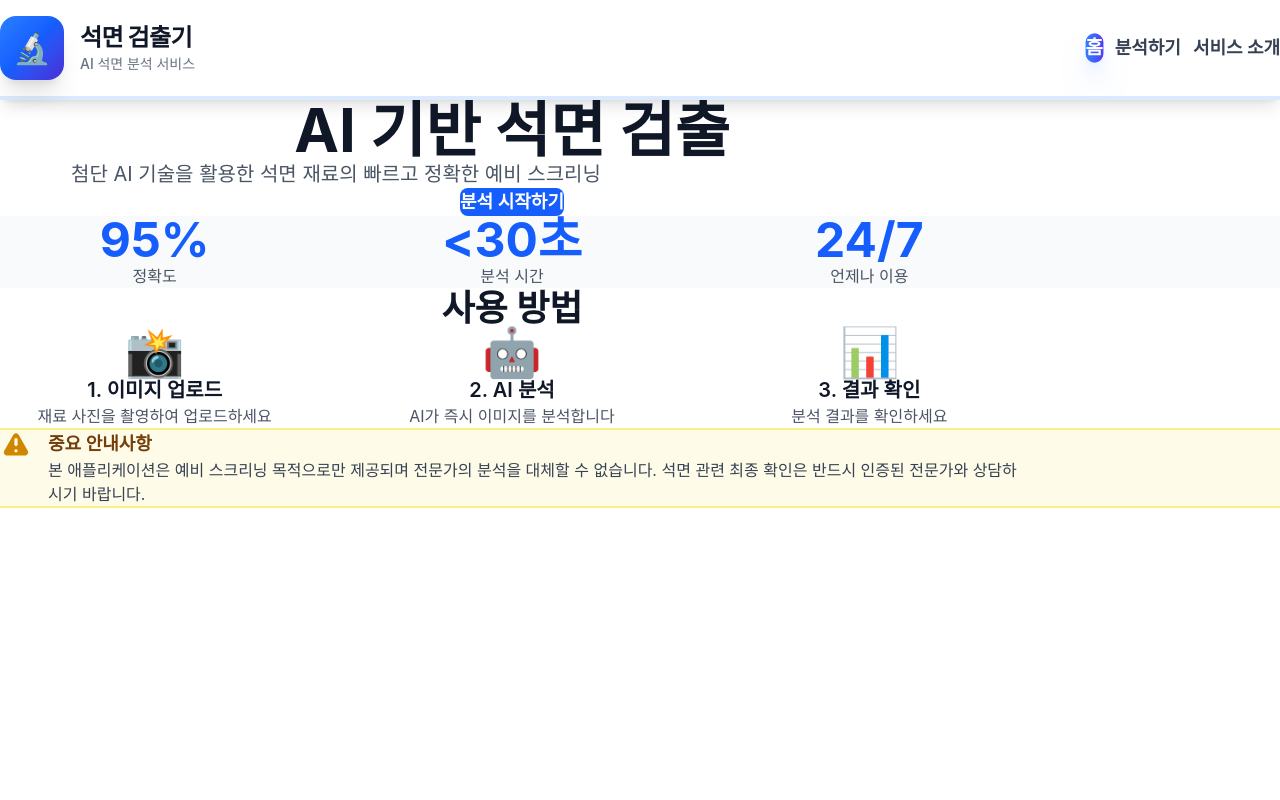
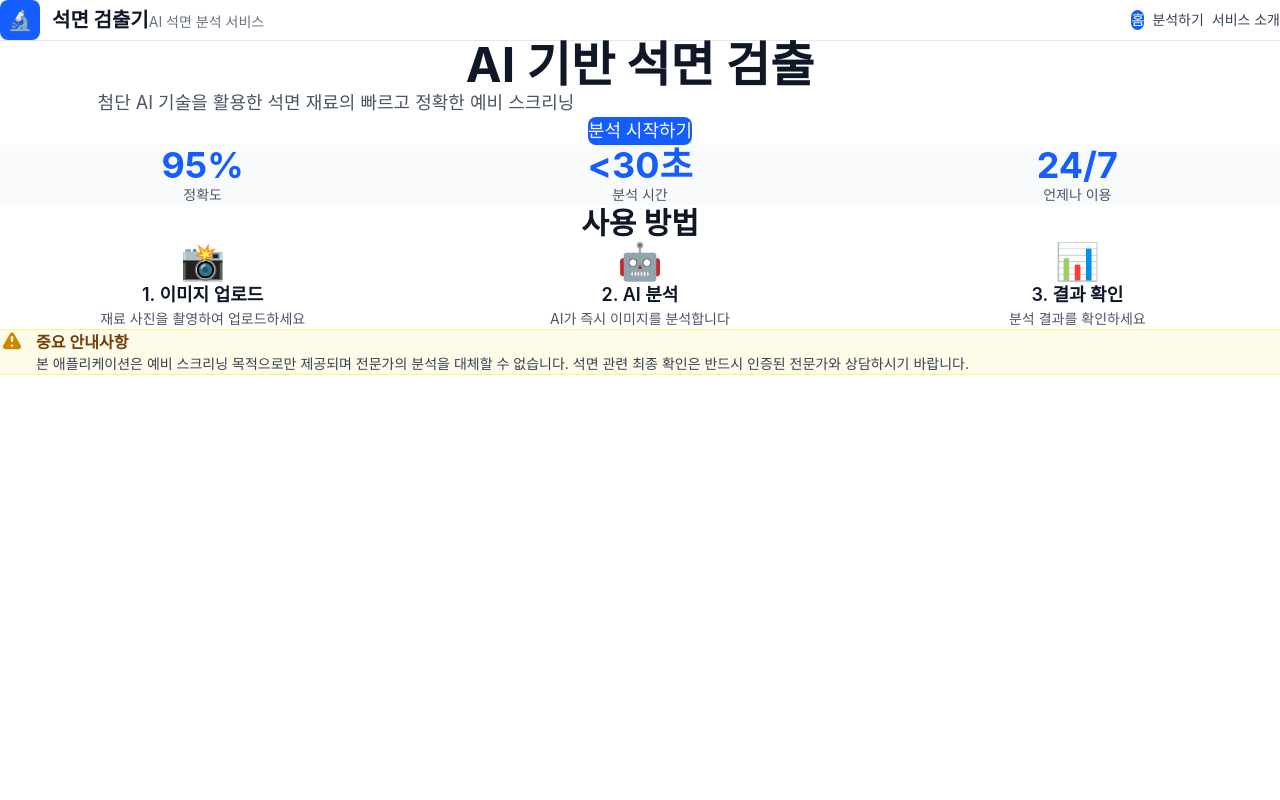
Before and after one commit to Kicklani/asbestos_FE, a React (Vite) app: page / in a window 1280 px wide. Shown: the top 800 px of the page. Built offline with nearby package versions, Linux system fonts and the light colour scheme.

Commit message:
✨ feat: 디자인 간소화 및 중앙 정렬

```diff
--- a/src/components/layout/Header.tsx
+++ b/src/components/layout/Header.tsx
@@ -14,33 +14,29 @@ export const Header: React.FC = () => {
   const isActive = (path: string) => location.pathname === path;
 
   return (
-    <header className="bg-white shadow-lg border-b-4 border-blue-100 sticky top-0 z-40 backdrop-blur-sm bg-opacity-98">
-      <div className="w-full px-6 lg:px-16 xl:px-24">
-        <div className="max-w-[1400px] mx-auto flex items-center justify-between h-24">
+    <header className="bg-white border-b border-gray-200 w-full flex justify-center">
+      <div className="w-full max-w-[1400px] px-8 lg:px-16 py-4 flex items-center justify-between">
         {/* Logo */}
-          <Link to="/" className="flex items-center gap-4 group">
-            <div className="w-16 h-16 bg-gradient-to-br from-blue-500 via-blue-600 to-indigo-700 rounded-2xl flex items-center justify-center group-hover:scale-110 transition-all duration-300 shadow-xl">
-              <span className="text-white font-bold text-3xl">🔬</span>
+        <Link to="/" className="flex items-center gap-3">
+          <div className="w-10 h-10 bg-blue-600 rounded-lg flex items-center justify-center">
+            <span className="text-white font-bold text-xl">🔬</span>
           </div>
-            <div className="hidden sm:flex flex-col">
-              <span className="text-2xl font-extrabold text-gray-900 tracking-tight">석면 검출기</span>
-              <span className="text-sm text-gray-500 font-medium">AI 석면 분석 서비스</span>
-            </div>
-            <div className="sm:hidden flex flex-col">
+          <div>
             <span className="text-xl font-bold text-gray-900">석면 검출기</span>
+            <span className="hidden sm:inline text-sm text-gray-500 ml-2">AI 석면 분석 서비스</span>
           </div>
         </Link>
 
         {/* Desktop Navigation */}
-          <nav className="hidden md:flex items-center gap-3">
+        <nav className="hidden md:flex items-center gap-2">
           {navItems.map((item) => (
             <Link
               key={item.path}
               to={item.path}
-                className={`px-8 py-3.5 rounded-xl font-bold text-lg transition-all duration-200 ${
+              className={`px-4 py-2 rounded-lg text-sm font-medium transition-colors ${
                 isActive(item.path)
-                    ? 'bg-gradient-to-r from-blue-500 to-indigo-600 text-white shadow-xl shadow-blue-200 scale-105'
-                    : 'text-gray-700 hover:bg-blue-50 hover:text-blue-600 hover:scale-105'
+                  ? 'bg-blue-600 text-white'
+                  : 'text-gray-700 hover:bg-gray-100'
               }`}
             >
               {item.label}
@@ -51,7 +47,7 @@ export const Header: React.FC = () => {
         {/* Mobile Menu Button */}
         <button
           onClick={() => setIsMenuOpen(!isMenuOpen)}
-            className="md:hidden p-2 rounded-xl hover:bg-gray-100 transition-colors"
+          className="md:hidden p-2 hover:bg-gray-100 rounded-lg"
           aria-label="메뉴 토글"
         >
           <svg
@@ -71,24 +67,25 @@ export const Header: React.FC = () => {
 
       {/* Mobile Navigation */}
       {isMenuOpen && (
-          <nav className="md:hidden py-4 border-t border-gray-200 animate-fadeIn">
+        <nav className="md:hidden border-t border-gray-200 w-full flex justify-center">
+          <div className="w-full max-w-[1400px] px-8 lg:px-16 py-4">
             {navItems.map((item) => (
               <Link
                 key={item.path}
                 to={item.path}
                 onClick={() => setIsMenuOpen(false)}
-                className={`block px-4 py-3 rounded-xl font-semibold transition-all mb-2 ${
+                className={`block px-4 py-2 rounded-lg font-medium mb-2 ${
                   isActive(item.path)
-                    ? 'bg-gradient-to-r from-blue-500 to-indigo-600 text-white shadow-lg'
-                    : 'text-gray-700 hover:bg-gray-100 hover:text-blue-600'
+                    ? 'bg-blue-600 text-white'
+                    : 'text-gray-700 hover:bg-gray-100'
                 }`}
               >
                 {item.label}
               </Link>
             ))}
+          </div>
         </nav>
       )}
-      </div>
     </header>
   );
 };
--- a/src/pages/AboutPage.tsx
+++ b/src/pages/AboutPage.tsx
@@ -1,187 +1,73 @@
 import React from 'react';
-import { Link } from 'react-router-dom';
-import { Card, Button } from '@/components/common';
+import { Card } from '@/components/common';
 
 export const AboutPage: React.FC = () => {
   return (
-    <div className="bg-gradient-to-b from-blue-50 via-white to-gray-50 min-h-screen py-12 md:py-20">
-      <div className="w-full px-6 lg:px-16 xl:px-24">
-        <div className="max-w-[1400px] mx-auto">
+    <div className="min-h-screen bg-white w-full flex flex-col items-center py-16">
+      <div className="w-full max-w-[1400px] px-8 lg:px-16">
         {/* Header */}
-          <div className="text-center mb-16">
-            <h1 className="text-4xl md:text-5xl lg:text-6xl font-extrabold text-gray-900 mb-6">
-              <span className="bg-gradient-to-r from-blue-600 to-indigo-600 bg-clip-text text-transparent">
-                석면 검출 서비스 소개
-              </span>
+        <div className="text-center mb-12">
+          <h1 className="text-4xl font-bold text-gray-900 mb-4">
+            석면 검출 서비스
           </h1>
-            <p className="text-xl md:text-2xl text-gray-600 max-w-3xl mx-auto">
+          <p className="text-lg text-gray-600">
             AI 기반 예비 스크리닝으로 안전한 환경을 만듭니다
           </p>
         </div>
 
         {/* Mission */}
-          <Card className="mb-10 bg-white rounded-3xl shadow-2xl border-2 border-blue-100 hover:border-blue-300 transition-all duration-300 transform hover:-translate-y-2">
-            <h2 className="text-3xl font-extrabold text-gray-900 mb-6">우리의 미션</h2>
-            <p className="text-gray-700 text-lg leading-relaxed mb-5">
+        <Card className="mb-8">
+          <h2 className="text-2xl font-bold text-gray-900 mb-4">우리의 미션</h2>
+          <p className="text-gray-700 leading-relaxed mb-3">
             석면 노출은 전 세계적으로 심각한 건강 문제로 남아있습니다. 우리의 미션은 인공지능의 힘을 통해
             모든 사람이 빠르고 저렴하게 예비 석면 스크리닝을 이용할 수 있도록 만드는 것입니다.
           </p>
-            <p className="text-gray-700 text-lg leading-relaxed">
-              조기 발견과 인식이 석면 관련 건강 문제를 예방하는 핵심이라고 믿습니다. 즉각적인 예비 결과를 제공함으로써
-              개인과 조직이 잠재적인 석면 위험에 대해 정보에 입각한 결정을 내릴 수 있도록 지원합니다.
+          <p className="text-gray-700 leading-relaxed">
+            조기 발견과 인식이 석면 관련 건강 문제를 예방하는 핵심이라고 믿습니다.
           </p>
         </Card>
 
-          {/* Technology */}
-          <Card className="mb-10 bg-white rounded-3xl shadow-2xl border-2 border-blue-100 hover:border-blue-300 transition-all duration-300 transform hover:-translate-y-2">
-            <h2 className="text-3xl font-extrabold text-gray-900 mb-6">우리의 기술</h2>
-            <div className="space-y-8">
+        {/* How It Works */}
+        <Card className="mb-8">
+          <h2 className="text-2xl font-bold text-gray-900 mb-4">사용 방법</h2>
+          <div className="space-y-4">
+            <div className="flex gap-3">
+              <span className="text-2xl">1.</span>
               <div>
-                <h3 className="text-xl font-bold text-gray-900 mb-3 flex items-center gap-2">
-                  <span className="text-2xl">🤖</span>
-                  첨단 머신러닝
-                </h3>
-                <p className="text-gray-700 text-lg leading-relaxed">
-                  우리의 AI 모델은 수천 개의 석면 함유 재료와 안전한 재료 이미지로 학습되었습니다.
-                  딥러닝 기술을 사용하여 석면과 관련된 시각적 패턴과 특성을 식별합니다.
-                </p>
+                <h3 className="font-bold text-gray-900 mb-1">이미지 업로드</h3>
+                <p className="text-gray-700">분석하려는 재료의 선명한 사진을 촬영하세요.</p>
               </div>
-
+            </div>
+            <div className="flex gap-3">
+              <span className="text-2xl">2.</span>
               <div>
-                <h3 className="text-xl font-bold text-gray-900 mb-4 flex items-center gap-2">
-                  <span className="text-2xl">🎯</span>
-                  3단계 분류 시스템
-                </h3>
-                <ul className="space-y-3 text-gray-700">
-                  <li className="flex items-start gap-3 p-4 bg-green-50 rounded-xl border-2 border-green-200">
-                    <span className="text-2xl">✅</span>
-                    <span className="text-lg"><strong className="text-green-700">안전 (녹색):</strong> 시각적 분석 결과 석면이 없는 것으로 보이는 재료</span>
-                  </li>
-                  <li className="flex items-start gap-3 p-4 bg-yellow-50 rounded-xl border-2 border-yellow-200">
-                    <span className="text-2xl">⚠️</span>
-                    <span className="text-lg"><strong className="text-yellow-700">불확실 (노란색):</strong> 정확한 판정을 위해 추가 정보가 필요한 경우</span>
-                  </li>
-                  <li className="flex items-start gap-3 p-4 bg-red-50 rounded-xl border-2 border-red-200">
-                    <span className="text-2xl">🚨</span>
-                    <span className="text-lg"><strong className="text-red-700">위험 (빨간색):</strong> 석면과 일반적으로 관련된 특성을 보이는 재료</span>
-                  </li>
-                </ul>
+                <h3 className="font-bold text-gray-900 mb-1">AI 분석</h3>
+                <p className="text-gray-700">AI가 몇 초 만에 이미지를 분석합니다.</p>
               </div>
-
+            </div>
+            <div className="flex gap-3">
+              <span className="text-2xl">3.</span>
               <div>
-                <h3 className="text-xl font-bold text-gray-900 mb-3 flex items-center gap-2">
-                  <span className="text-2xl">⚡</span>
-                  최신 기술 스택
-                </h3>
-                <p className="text-gray-700 text-lg leading-relaxed mb-4">
-                  최적의 성능과 사용자 경험을 위한 최첨단 기술로 구축되었습니다:
-                </p>
-                <div className="flex flex-wrap gap-3">
-                  {['React 19', 'TypeScript', 'Vite', 'Tailwind CSS', 'Zustand', 'React Router'].map((tech) => (
-                    <span key={tech} className="px-5 py-2 bg-gradient-to-r from-blue-100 to-indigo-100 text-blue-800 rounded-full text-base font-bold shadow-md">
-                      {tech}
-                    </span>
-                  ))}
+                <h3 className="font-bold text-gray-900 mb-1">결과 확인</h3>
+                <p className="text-gray-700">신뢰도 수준과 함께 예비 평가를 제공합니다.</p>
               </div>
             </div>
           </div>
         </Card>
 
-          {/* How to Use */}
-          <Card className="mb-10 bg-white rounded-3xl shadow-2xl border-2 border-blue-100 hover:border-blue-300 transition-all duration-300 transform hover:-translate-y-2">
-            <h2 className="text-3xl font-extrabold text-gray-900 mb-6">사용 방법</h2>
-            <div className="space-y-8">
-              <div>
-                <div className="flex items-center gap-4 mb-3">
-                  <span className="w-14 h-14 bg-gradient-to-br from-blue-600 to-indigo-600 text-white rounded-full font-bold text-xl flex items-center justify-center shadow-lg">1</span>
-                  <h3 className="text-xl font-bold text-gray-900">이미지 업로드</h3>
-                </div>
-                <p className="text-gray-700 text-lg leading-relaxed ml-[4.5rem]">
-                  분석하려는 재료의 선명한 사진을 촬영하세요. 이미지가 잘 조명되어 있고
-                  재료의 질감과 색상이 명확하게 보이는지 확인하세요.
-                </p>
-              </div>
-
-              <div>
-                <div className="flex items-center gap-4 mb-3">
-                  <span className="w-14 h-14 bg-gradient-to-br from-blue-600 to-indigo-600 text-white rounded-full font-bold text-xl flex items-center justify-center shadow-lg">2</span>
-                  <h3 className="text-xl font-bold text-gray-900">즉시 결과 확인</h3>
-                </div>
-                <p className="text-gray-700 text-lg leading-relaxed ml-[4.5rem]">
-                  AI가 몇 초 만에 이미지를 분석하고 신뢰도 수준과 함께 예비 평가를 제공합니다.
-                </p>
-              </div>
-
-              <div>
-                <div className="flex items-center gap-4 mb-3">
-                  <span className="w-14 h-14 bg-gradient-to-br from-blue-600 to-indigo-600 text-white rounded-full font-bold text-xl flex items-center justify-center shadow-lg">3</span>
-                  <h3 className="text-xl font-bold text-gray-900">권장 사항 따르기</h3>
-                </div>
-                <p className="text-gray-700 text-lg leading-relaxed ml-[4.5rem]">
-                  결과에 따라 다음 단계를 안내해 드립니다. 불확실하거나 위험한 결과의 경우,
-                  근처의 인증된 검사소를 찾는 것을 도와드립니다.
-                </p>
-              </div>
-            </div>
-          </Card>
-
-          {/* Limitations & Disclaimer */}
-          <Card className="mb-10 border-4 border-yellow-300 bg-yellow-50 rounded-3xl shadow-2xl">
-            <div className="flex gap-6">
-              <div className="flex-shrink-0">
-                <div className="w-16 h-16 bg-yellow-100 rounded-full flex items-center justify-center">
-                  <svg className="w-10 h-10 text-yellow-600" fill="currentColor" viewBox="0 0 20 20">
+        {/* Disclaimer */}
+        <div className="bg-yellow-50 border border-yellow-200 rounded-lg p-6">
+          <div className="flex gap-3">
+            <svg className="w-6 h-6 text-yellow-600 flex-shrink-0" fill="currentColor" viewBox="0 0 20 20">
               <path fillRule="evenodd" d="M8.257 3.099c.765-1.36 2.722-1.36 3.486 0l5.58 9.92c.75 1.334-.213 2.98-1.742 2.98H4.42c-1.53 0-2.493-1.646-1.743-2.98l5.58-9.92zM11 13a1 1 0 11-2 0 1 1 0 012 0zm-1-8a1 1 0 00-1 1v3a1 1 0 002 0V6a1 1 0 00-1-1z" clipRule="evenodd" />
             </svg>
-                </div>
-              </div>
             <div>
-                <h2 className="text-2xl font-extrabold text-yellow-900 mb-4">⚠️ 중요 안내사항</h2>
-                <div className="space-y-3 text-yellow-900">
-                  <p className="font-bold text-lg">본 서비스는 예비 스크리닝 도구에 불과합니다.</p>
-                  <ul className="space-y-2 ml-2 text-base">
-                    <li className="flex gap-3">
-                      <span className="text-yellow-600 font-bold">•</span>
-                      <span>결과는 전문 실험실 분석을 대체할 수 없습니다</span>
-                    </li>
-                    <li className="flex gap-3">
-                      <span className="text-yellow-600 font-bold">•</span>
-                      <span>시각적 검사만으로는 석면을 확실하게 식별할 수 없습니다</span>
-                    </li>
-                    <li className="flex gap-3">
-                      <span className="text-yellow-600 font-bold">•</span>
-                      <span>최종 확인은 항상 인증된 전문가와 상담하시기 바랍니다</span>
-                    </li>
-                    <li className="flex gap-3">
-                      <span className="text-yellow-600 font-bold">•</span>
-                      <span>적절한 교육 없이 석면 의심 재료를 다루지 마십시오</span>
-                    </li>
-                    <li className="flex gap-3">
-                      <span className="text-yellow-600 font-bold">•</span>
-                      <span>본 분석 결과에 근거한 결정에 대해 책임지지 않습니다</span>
-                    </li>
+              <p className="font-semibold text-yellow-900 mb-2">중요 안내사항</p>
+              <p className="text-sm text-gray-700 mb-2">본 서비스는 예비 스크리닝 도구입니다.</p>
+              <ul className="space-y-1 text-sm text-gray-700">
+                <li>• 결과는 전문 실험실 분석을 대체할 수 없습니다</li>
+                <li>• 최종 확인은 항상 인증된 전문가와 상담하시기 바랍니다</li>
               </ul>
-                </div>
-              </div>
-            </div>
-          </Card>
-
-          {/* CTA */}
-          <div className="relative overflow-hidden text-center bg-gradient-to-r from-blue-600 via-indigo-600 to-purple-600 rounded-3xl p-12 md:p-16 text-white shadow-2xl">
-            <div className="absolute inset-0 opacity-20">
-              <div className="absolute top-0 right-0 w-64 h-64 bg-blue-400 rounded-full filter blur-3xl animate-pulse"></div>
-              <div className="absolute bottom-0 left-0 w-64 h-64 bg-purple-400 rounded-full filter blur-3xl animate-pulse delay-1000"></div>
-            </div>
-            <div className="relative z-10">
-              <h2 className="text-3xl md:text-4xl font-extrabold mb-4">지금 바로 시작하세요!</h2>
-              <p className="text-xl text-blue-100 mb-8">
-                무료로 예비 분석을 시작해보세요
-              </p>
-              <Link to="/analysis">
-                <Button size="lg" className="bg-white text-blue-600 hover:bg-gray-100 shadow-2xl px-10 py-5 text-xl font-bold rounded-2xl transform hover:scale-110 transition-all duration-300">
-                  분석 시작하기 🚀
-                </Button>
-              </Link>
             </div>
           </div>
         </div>
--- a/src/pages/HomePage.tsx
+++ b/src/pages/HomePage.tsx
@@ -4,80 +4,74 @@ import { Button } from '@/components/common';
 
 export const HomePage: React.FC = () => {
   return (
-    <div className="min-h-screen bg-white">
+    <div className="min-h-screen bg-white w-full flex flex-col items-center">
       {/* Hero Section */}
-      <section className="w-full px-6 py-32">
-        <div className="max-w-5xl mx-auto text-center">
-          <h1 className="text-6xl font-bold text-gray-900 mb-6">
+      <section className="w-full max-w-[1400px] px-8 lg:px-16 py-20 text-center">
+        <h1 className="text-5xl font-bold text-gray-900 mb-4">
           AI 기반 석면 검출
         </h1>
-          <p className="text-xl text-gray-600 mb-12 max-w-2xl mx-auto">
+        <p className="text-lg text-gray-600 mb-8 max-w-2xl mx-auto">
           첨단 AI 기술을 활용한 석면 재료의 빠르고 정확한 예비 스크리닝
         </p>
         <Link to="/analysis">
-            <Button size="lg" className="bg-blue-600 hover:bg-blue-700 text-white px-12 py-4 text-lg font-semibold rounded-lg">
+          <Button size="lg" className="bg-blue-600 hover:bg-blue-700 text-white px-8 py-3 text-base font-medium rounded-lg">
             분석 시작하기
           </Button>
         </Link>
-        </div>
       </section>
 
       {/* Stats */}
-      <section className="w-full px-6 py-16 bg-gray-50">
-        <div className="max-w-5xl mx-auto grid grid-cols-3 gap-12 text-center">
+      <section className="w-full bg-gray-50 py-12 flex justify-center">
+        <div className="w-full max-w-[1400px] px-8 lg:px-16 grid grid-cols-3 gap-8 text-center">
           <div>
-            <p className="text-5xl font-bold text-blue-600 mb-2">95%</p>
-            <p className="text-gray-600">정확도</p>
+            <p className="text-4xl font-bold text-blue-600 mb-1">95%</p>
+            <p className="text-sm text-gray-600">정확도</p>
           </div>
           <div>
-            <p className="text-5xl font-bold text-blue-600 mb-2">&lt;30초</p>
-            <p className="text-gray-600">분석 시간</p>
+            <p className="text-4xl font-bold text-blue-600 mb-1">&lt;30초</p>
+            <p className="text-sm text-gray-600">분석 시간</p>
           </div>
           <div>
-            <p className="text-5xl font-bold text-blue-600 mb-2">24/7</p>
-            <p className="text-gray-600">언제나 이용</p>
+            <p className="text-4xl font-bold text-blue-600 mb-1">24/7</p>
+            <p className="text-sm text-gray-600">언제나 이용</p>
           </div>
         </div>
       </section>
 
       {/* How It Works */}
-      <section className="w-full px-6 py-20">
-        <div className="max-w-5xl mx-auto">
-          <h2 className="text-4xl font-bold text-center text-gray-900 mb-16">
+      <section className="w-full max-w-[1400px] px-8 lg:px-16 py-16">
+        <h2 className="text-3xl font-bold text-center text-gray-900 mb-12">
           사용 방법
         </h2>
-          <div className="grid grid-cols-3 gap-12">
+        <div className="grid grid-cols-3 gap-8">
           <div className="text-center">
-              <div className="text-5xl mb-4">📸</div>
-              <h3 className="text-xl font-semibold text-gray-900 mb-2">1. 이미지 업로드</h3>
-              <p className="text-gray-600">재료 사진을 촬영하여 업로드하세요</p>
+            <div className="text-4xl mb-3">📸</div>
+            <h3 className="text-lg font-semibold text-gray-900 mb-1">1. 이미지 업로드</h3>
+            <p className="text-sm text-gray-600">재료 사진을 촬영하여 업로드하세요</p>
           </div>
           <div className="text-center">
-              <div className="text-5xl mb-4">🤖</div>
-              <h3 className="text-xl font-semibold text-gray-900 mb-2">2. AI 분석</h3>
-              <p className="text-gray-600">AI가 즉시 이미지를 분석합니다</p>
+            <div className="text-4xl mb-3">🤖</div>
+            <h3 className="text-lg font-semibold text-gray-900 mb-1">2. AI 분석</h3>
+            <p className="text-sm text-gray-600">AI가 즉시 이미지를 분석합니다</p>
           </div>
           <div className="text-center">
-              <div className="text-5xl mb-4">📊</div>
-              <h3 className="text-xl font-semibold text-gray-900 mb-2">3. 결과 확인</h3>
-              <p className="text-gray-600">분석 결과를 확인하세요</p>
-            </div>
+            <div className="text-4xl mb-3">📊</div>
+            <h3 className="text-lg font-semibold text-gray-900 mb-1">3. 결과 확인</h3>
+            <p className="text-sm text-gray-600">분석 결과를 확인하세요</p>
           </div>
         </div>
       </section>
 
       {/* Disclaimer */}
-      <section className="w-full px-6 py-12 bg-yellow-50 border-t-2 border-b-2 border-yellow-200">
-        <div className="max-w-5xl mx-auto">
-          <div className="flex gap-4 items-start">
-            <div className="flex-shrink-0">
-              <svg className="w-8 h-8 text-yellow-600" fill="currentColor" viewBox="0 0 20 20">
+      <section className="w-full bg-yellow-50 border-t border-b border-yellow-200 py-8 flex justify-center">
+        <div className="w-full max-w-[1400px] px-8 lg:px-16">
+          <div className="flex gap-3 items-start">
+            <svg className="w-6 h-6 text-yellow-600 flex-shrink-0" fill="currentColor" viewBox="0 0 20 20">
               <path fillRule="evenodd" d="M8.257 3.099c.765-1.36 2.722-1.36 3.486 0l5.58 9.92c.75 1.334-.213 2.98-1.742 2.98H4.42c-1.53 0-2.493-1.646-1.743-2.98l5.58-9.92zM11 13a1 1 0 11-2 0 1 1 0 012 0zm-1-8a1 1 0 00-1 1v3a1 1 0 002 0V6a1 1 0 00-1-1z" clipRule="evenodd" />
             </svg>
-            </div>
             <div>
-              <p className="text-lg font-semibold text-yellow-900 mb-2">중요 안내사항</p>
-              <p className="text-gray-700">
+              <p className="font-semibold text-yellow-900 mb-1">중요 안내사항</p>
+              <p className="text-sm text-gray-700">
                 본 애플리케이션은 예비 스크리닝 목적으로만 제공되며 전문가의 분석을 대체할 수 없습니다.
                 석면 관련 최종 확인은 반드시 인증된 전문가와 상담하시기 바랍니다.
               </p>
```
Also changed, not shown: src/pages/AnalysisPage.tsx (+24 -28 lines). Lines whose indentation alone changed are shown as unchanged.
